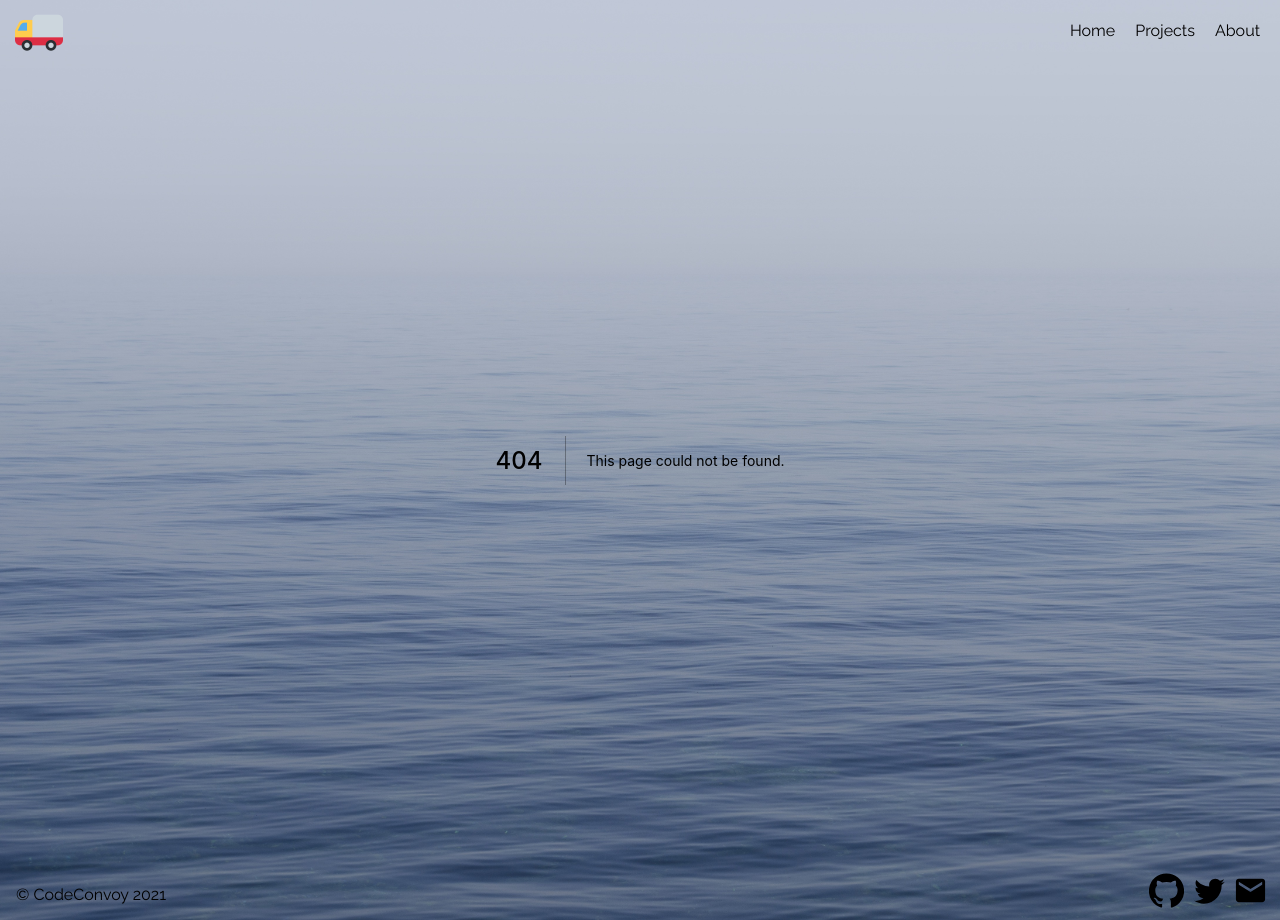
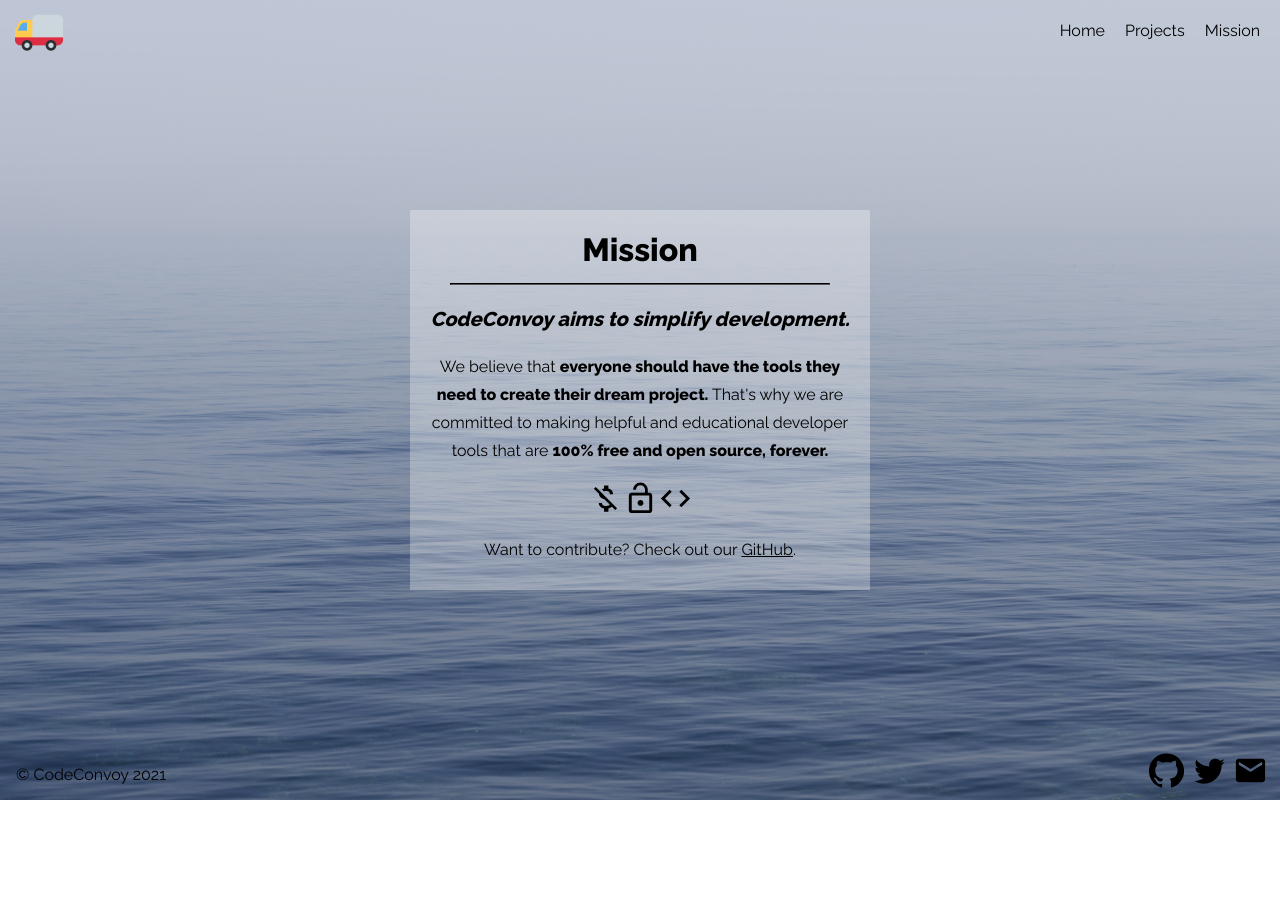
Before and after one commit to CodeConvoy/codeconvoy.org, a Next.js app: page /mission in a window 1280 px wide. Before the commit this address had no page. After the commit the page ends 800 px from the top, so only its background shows below. Built offline with nearby package versions, Linux system fonts and the light colour scheme.

Commit message:
Rename about page to mission page.

```diff
--- a/components/Details.js
+++ b/components/Details.js
@@ -24,8 +24,8 @@ export default function Details() {
         <Link href="/projects">
           <a className={styles.link}>Projects</a>
         </Link>
-        <Link href="/about">
-          <a className={styles.link}>About</a>
+        <Link href="/mission">
+          <a className={styles.link}>Mission</a>
         </Link>
       </div>
       <div className={styles.copyright}>
--- a/pages/index.js
+++ b/pages/index.js
@@ -20,8 +20,8 @@ export default function Index() {
         <Link href="/projects">
           <a className={styles.button}>Our Projects</a>
         </Link>
-        <Link href="/about">
-          <a className={styles.button}>About Us</a>
+        <Link href="/mission">
+          <a className={styles.button}>Our Mission</a>
         </Link>
       </div>
     </div>
--- a/pages/about.js
+++ b/pages/mission.js
@@ -5,21 +5,21 @@ import SentimentVerySatisfiedIcon from '@material-ui/icons/SentimentVerySatisfie
 
 import { outLink } from '../util/outLink.js';
 
-import styles from '../styles/About.module.css';
+import styles from '../styles/Mission.module.css';
 
-export default function About() {
+export default function Mission() {
   return (
     <div className={styles.container}>
-      <h1>About</h1>
+      <h1>Mission</h1>
       <hr />
       <div className={styles.content}>
         <p className={styles.motto}>
-          <i><b>CodeConvoy aims to make coding easier.</b></i>
+          <i><b>CodeConvoy aims to simplify development.</b></i>
         </p>
-        <p>We believe that coding is an invaluable life skill that should be
-        {' '}<b>accessible to everyone.</b> That&apos;s why we are committed to
-        making helpful and educational developer tools that are <b>100% free and
-        open source, forever.</b></p>
+        <p>We believe that <b>everyone should have the tools they need to
+        create their dream project.</b> That&apos;s why we are committed to
+        making helpful and educational developer tools that are <b>100% free
+        and open source, forever.</b></p>
         <MoneyOffIcon fontSize="large" />
         <LockOpenIcon fontSize="large" />
         <CodeIcon fontSize="large" />
```
Also changed, not shown: styles/Mission.module.css (renamed from styles/About.module.css).
